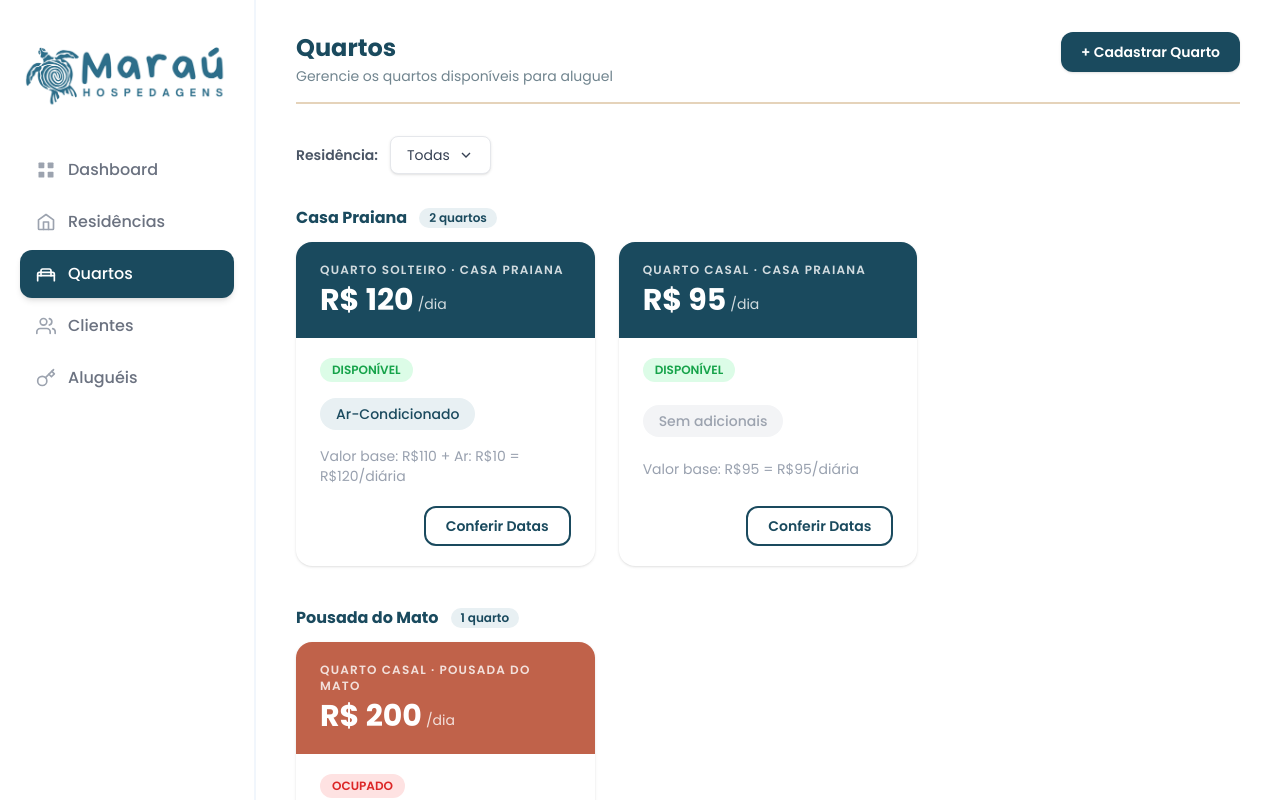
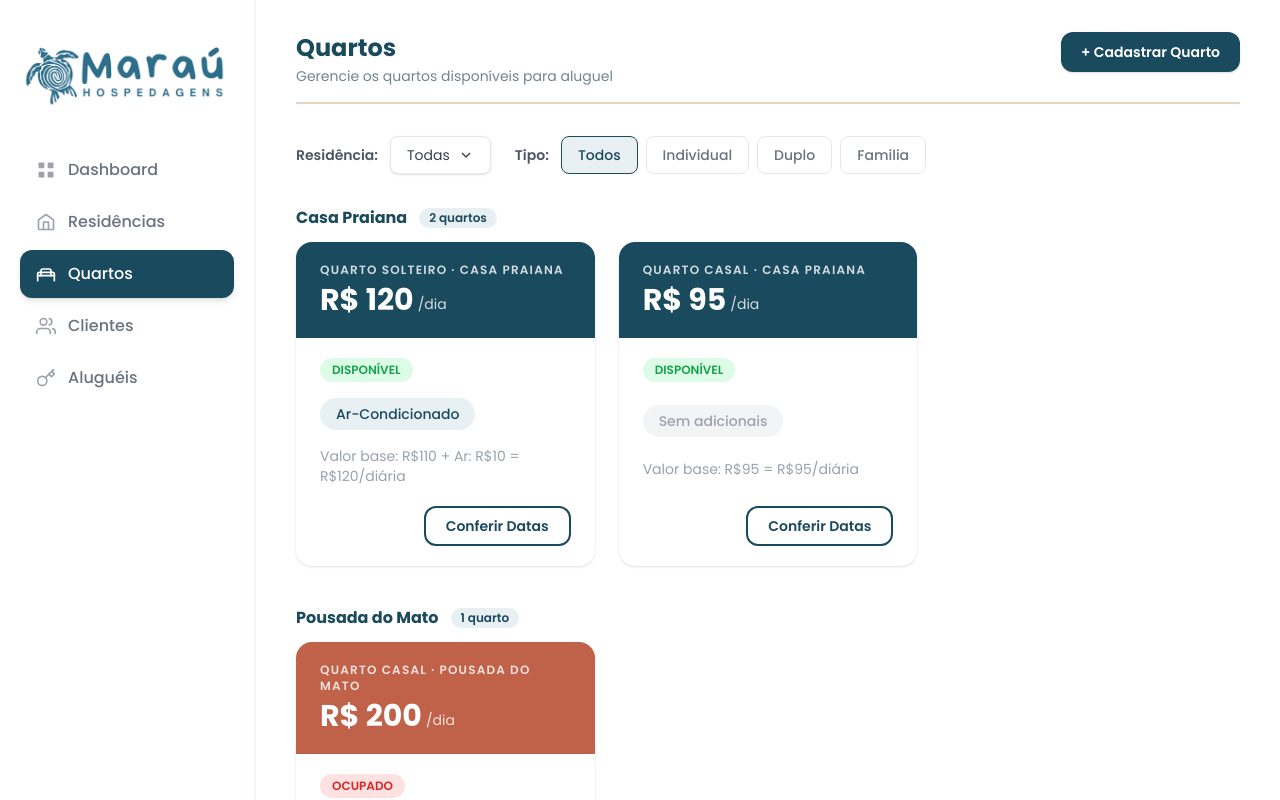
Before and after one commit to Programacao-Modular-PUC/trabalho-pratico-marau-hospedagens, a Next.js app in the folder Codigo/Frontend/marau-hospedagens/: page /quartos in a window 1280 px wide. Shown: the top 800 px of the page. Built offline with nearby package versions, Linux system fonts and the light colour scheme.

Commit message:
Ajustes filtro de Quartos

```diff
--- a/Codigo/Frontend/marau-hospedagens/app/quartos/page.tsx
+++ b/Codigo/Frontend/marau-hospedagens/app/quartos/page.tsx
@@ -11,6 +11,7 @@ const residencias = ["Todas", "Casa Praiana", "Pousada do Mato"];
 const quartos = [
     {
         id: 1,
+        tipo: "Individual",
         nome: "Quarto Solteiro",
         residencia: "Casa Praiana",
         preco: 120,
@@ -21,6 +22,7 @@ const quartos = [
     },
     {
         id: 2,
+        tipo: "Duplo",
         nome: "Quarto Casal",
         residencia: "Pousada do Mato",
         preco: 200,
@@ -34,6 +36,7 @@ const quartos = [
     },
     {
         id: 3,
+        tipo: "Duplo",
         nome: "Quarto Casal",
         residencia: "Casa Praiana",
         preco: 95,
@@ -78,18 +81,24 @@ function Toast({ onDone }: { onDone: () => void }) {
 export default function QuartosPage() {
     const [modalAberto, setModalAberto] = useState(false);
     const [showToast, setShowToast] = useState(false);
+    const [residenciaSelecionada, setResidenciaSelecionada] = useState("Todas");
+    const [tipoSelecionado, setTipoSelecionado] = useState("Todos");
+
     const searchParams = useSearchParams();
-    const [residenciaSelecionada, setResidenciaSelecionada] = useState("Todas");
 
     useEffect(() => {
         const param = searchParams.get("residencia");
         if (param) setResidenciaSelecionada(param);
     }, [searchParams]);
 
+    const tipos = ["Todos", "Individual", "Duplo", "Familia"];
     const residenciasParaExibir = residencias.filter((r) => r !== "Todas");
 
     const quartosFiltrados = (residencia: string) =>
-        quartos.filter((q) => q.residencia === residencia);
+        quartos.filter((q) =>
+            q.residencia === residencia &&
+            (tipoSelecionado === "Todos" || q.tipo === tipoSelecionado)
+        );
 
     return (
         <div className="flex-1 px-10 py-8 overflow-auto">
@@ -101,8 +110,9 @@ export default function QuartosPage() {
                 botao={{ label: "Cadastrar Quarto", onClick: () => setModalAberto(true) }}
             />
 
-            {/* Filtro */}
-            <div className="flex items-center gap-3 mb-8">
+            {/* Filtros */}
+            <div className="flex items-center gap-6 mb-8">
+                <div className="flex items-center gap-3">
                     <label className="text-sm font-semibold text-gray-600">Residência:</label>
                     <button className="flex items-center gap-2 border border-gray-200 rounded-lg px-4 py-2 text-sm text-gray-700 bg-white shadow-sm relative cursor-pointer">
                         <select
@@ -117,6 +127,27 @@ export default function QuartosPage() {
                             <polyline points="6 9 12 15 18 9" />
                         </svg>
                     </button>
+                </div>
+
+                <div className="flex items-center gap-3">
+                    <label className="text-sm font-semibold text-gray-600">Tipo:</label>
+                    <div className="flex gap-2">
+                        {tipos.map((t) => (
+                            <button
+                                key={t}
+                                onClick={() => setTipoSelecionado(t)}
+                                className="px-4 py-2 rounded-lg text-sm font-medium border transition-colors cursor-pointer"
+                                style={{
+                                    borderColor: tipoSelecionado === t ? "#1A4A5E" : "#e5e7eb",
+                                    backgroundColor: tipoSelecionado === t ? "#E8F0F3" : "white",
+                                    color: tipoSelecionado === t ? "#1A4A5E" : "#6b7280",
+                                }}
+                            >
+                                {t}
+                            </button>
+                        ))}
+                    </div>
+                </div>
             </div>
 
             {/* Listagem por residência */}
```
Lines whose indentation alone changed are shown as unchanged.
